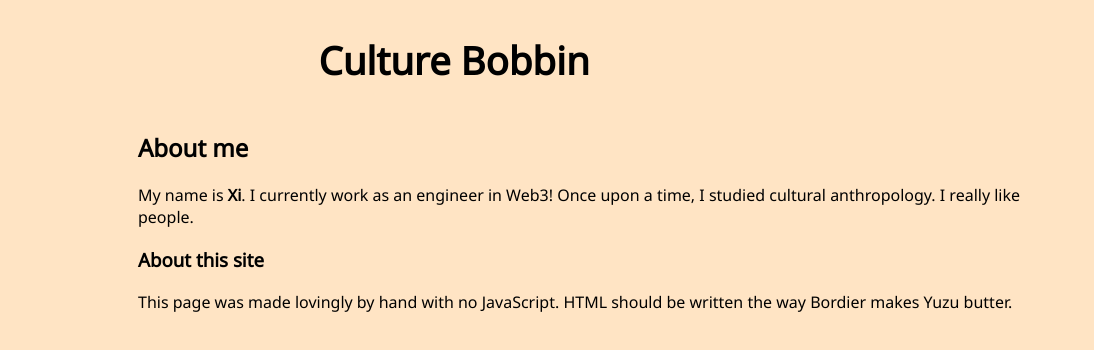
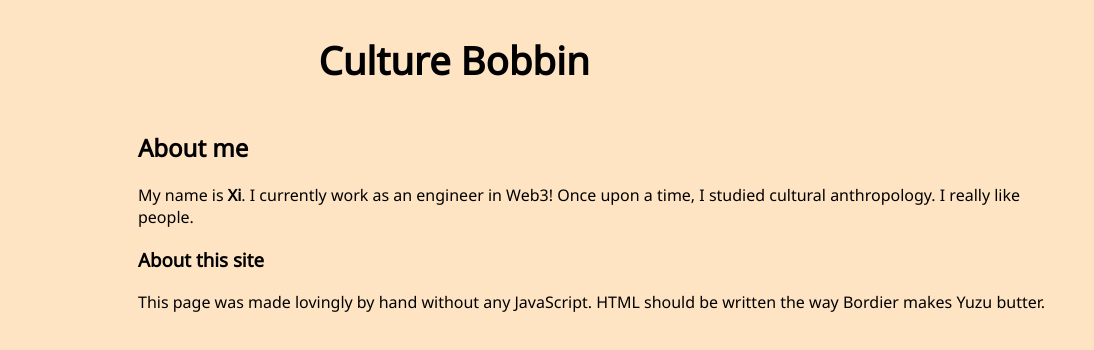
Before and after one commit to aefhm/blog, a plain HTML site: page public/index.html in a window 1280 px wide. Shown: the full height of the page, 186-1280 px from the left. Drawn offline with Linux system fonts and the light colour scheme.

Commit message:
Update text

```diff
--- a/public/index.html
+++ b/public/index.html
@@ -59,7 +59,7 @@
         </p>
         <h3>About this site</h3>
         <p>
-          This page was made lovingly by hand with no JavaScript.
+          This page was made lovingly by hand without any JavaScript.
 
           HTML should be written the way Bordier makes Yuzu butter.
         </p>
```
